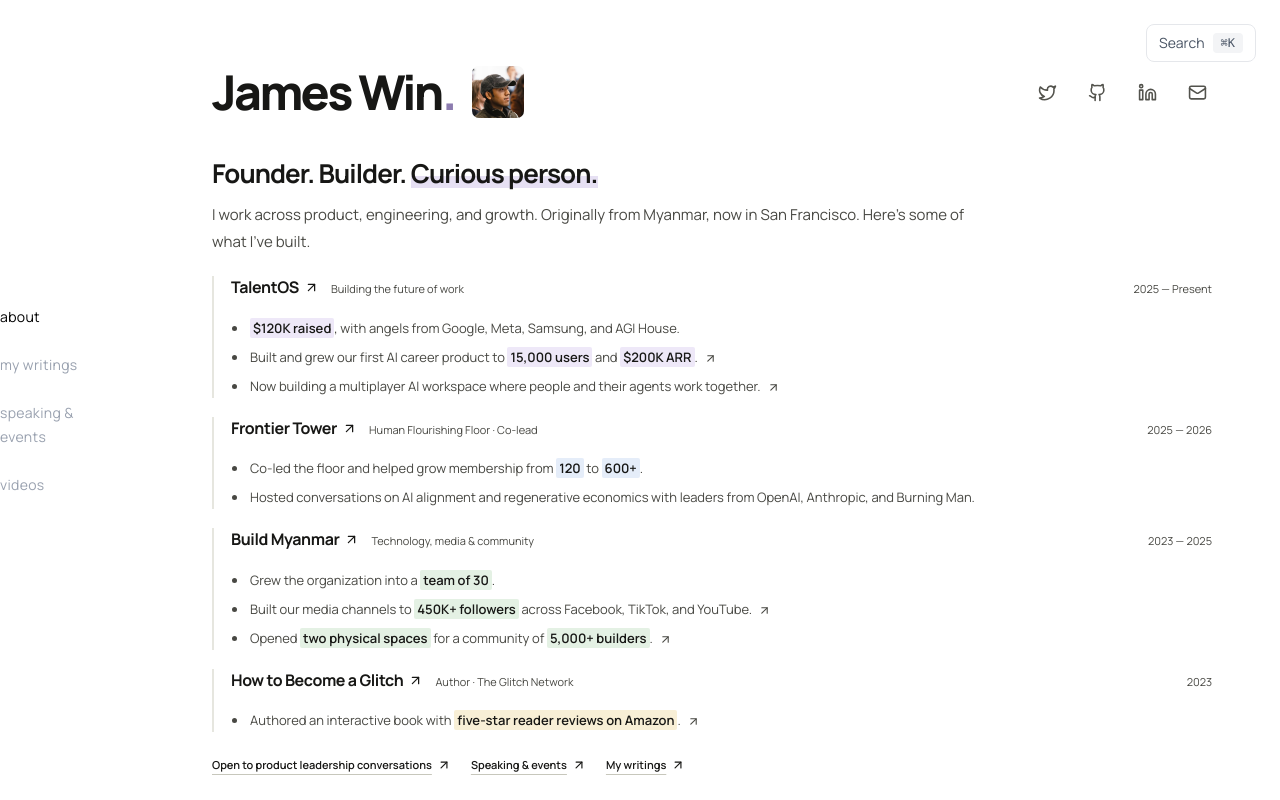
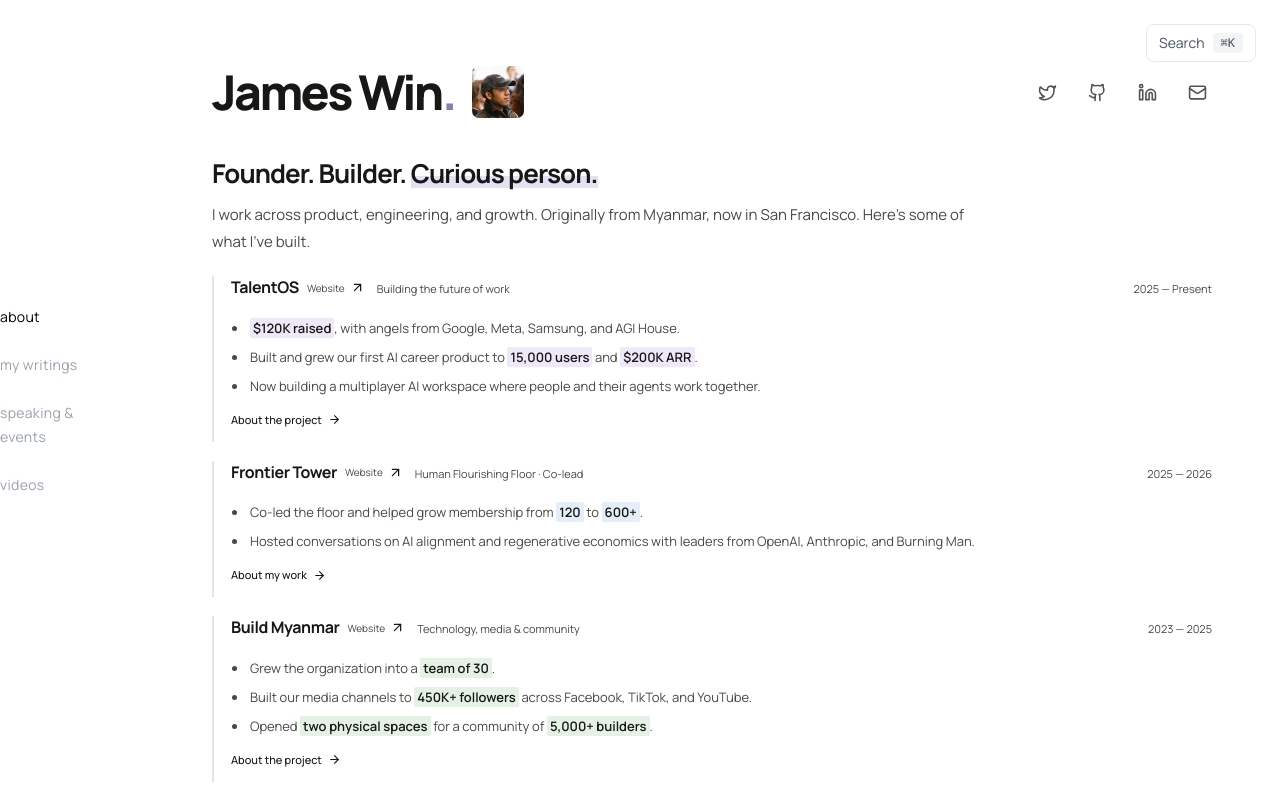
Before and after one commit to Asura2222/personalsite2026, a Next.js app in the folder personal-website/: page / in a window 1280 px wide. Shown: the top 800 px of the page. Built offline with nearby package versions, Linux system fonts and the light colour scheme.

Commit message:
feat: link intro titles to original project websites

```diff
--- a/personal-website/app/portfolio.css
+++ b/personal-website/app/portfolio.css
@@ -1257,6 +1257,21 @@
   font-weight: 400;
   letter-spacing: 0;
   color: var(--pv-muted);
+}
+.pv-track-site-label {
+  margin-left: 3px;
+  font-size: 10px;
+  font-weight: 400;
+  letter-spacing: 0;
+  color: var(--pv-muted);
+}
+.pv-track-details {
+  display: inline-flex;
+  align-items: center;
+  gap: 6px;
+  min-height: 44px;
+  font-size: 11px;
+  font-weight: 500;
 }
 .pv-track-heading time {
   font-size: 11px;
--- a/personal-website/components/sections/intro-achievements.tsx
+++ b/personal-website/components/sections/intro-achievements.tsx
@@ -1,5 +1,5 @@
 import Link from "next/link";
-import { ArrowUpRight } from "lucide-react";
+import { ArrowRight, ArrowUpRight } from "lucide-react";
 
 export function IntroAchievements() {
   return (
@@ -7,9 +7,10 @@ export function IntroAchievements() {
       <section className="pv-track" aria-labelledby="talentos-track">
         <div className="pv-track-heading">
           <h2 id="talentos-track">
-            <Link href="/work/talentos">
-              TalentOS <ArrowUpRight size={15} />
-            </Link>
+            <a href="https://talentos.so/">
+              TalentOS <span className="pv-track-site-label">Website</span>
+              <ArrowUpRight size={15} aria-hidden="true" />
+            </a>
             <span>Building the future of work</span>
           </h2>
           <time>2025 — Present</time>
@@ -20,28 +21,31 @@ export function IntroAchievements() {
             angels from Google, Meta, Samsung, and AGI House.
           </li>
           <li>
-            <Link href="/work/ai-career-product">
             Built and grew our first AI career product to{" "}
             <mark className="pv-mark pv-mark-purple">15,000 users</mark> and{" "}
             <mark className="pv-mark pv-mark-purple">$200K ARR</mark>.
-              <ArrowUpRight size={13} />
-            </Link>
           </li>
           <li>
-            <Link href="/work/talentos">
             Now building a multiplayer AI workspace where people and their
             agents work together.
-              <ArrowUpRight size={13} />
-            </Link>
           </li>
         </ul>
+        <Link
+          className="pv-track-details"
+          href="/work/talentos"
+          aria-label="About the TalentOS project"
+        >
+          About the project <ArrowRight size={13} aria-hidden="true" />
+        </Link>
       </section>
       <section className="pv-track" aria-labelledby="frontier-track">
         <div className="pv-track-heading">
           <h2 id="frontier-track">
-            <Link href="/work/frontier-tower">
-              Frontier Tower <ArrowUpRight size={15} />
-            </Link>
+            <a href="https://frontiertower.io/">
+              Frontier Tower{" "}
+              <span className="pv-track-site-label">Website</span>
+              <ArrowUpRight size={15} aria-hidden="true" />
+            </a>
             <span>Human Flourishing Floor · Co-lead</span>
           </h2>
           <time>2025 — 2026</time>
@@ -57,13 +61,21 @@ export function IntroAchievements() {
             leaders from OpenAI, Anthropic, and Burning Man.
           </li>
         </ul>
+        <Link
+          className="pv-track-details"
+          href="/work/frontier-tower"
+          aria-label="About my work at Frontier Tower"
+        >
+          About my work <ArrowRight size={13} aria-hidden="true" />
+        </Link>
       </section>
       <section className="pv-track" aria-labelledby="myanmar-track">
         <div className="pv-track-heading">
           <h2 id="myanmar-track">
-            <Link href="/work/build-myanmar-media">
-              Build Myanmar <ArrowUpRight size={15} />
-            </Link>
+            <a href="https://www.buildmyanmarmedia.com/">
+              Build Myanmar <span className="pv-track-site-label">Website</span>
+              <ArrowUpRight size={15} aria-hidden="true" />
+            </a>
             <span>Technology, media & community</span>
           </h2>
           <time>2023 — 2025</time>
@@ -74,30 +86,33 @@ export function IntroAchievements() {
             <mark className="pv-mark pv-mark-green">team of 30</mark>.
           </li>
           <li>
-            <Link href="/work/build-myanmar-media">
             Built our media channels to{" "}
             <mark className="pv-mark pv-mark-green">450K+ followers</mark>{" "}
             across Facebook, TikTok, and YouTube.
-              <ArrowUpRight size={13} />
-            </Link>
           </li>
           <li>
-            <Link href="/work/build-myanmar-spaces">
             Opened{" "}
             <mark className="pv-mark pv-mark-green">two physical spaces</mark>{" "}
             for a community of{" "}
             <mark className="pv-mark pv-mark-green">5,000+ builders</mark>.
-              <ArrowUpRight size={13} />
-            </Link>
           </li>
         </ul>
+        <Link
+          className="pv-track-details"
+          href="/work/build-myanmar-media"
+          aria-label="About the Build Myanmar project"
+        >
+          About the project <ArrowRight size={13} aria-hidden="true" />
+        </Link>
       </section>
       <section className="pv-track" aria-labelledby="book-track">
         <div className="pv-track-heading">
           <h2 id="book-track">
-            <Link href="/work/the-glitch-network">
-              How to Become a Glitch <ArrowUpRight size={15} />
-            </Link>
+            <a href="https://www.amazon.com/How-Become-Glitch-369-Labs/dp/B0CR9GNDJN">
+              How to Become a Glitch{" "}
+              <span className="pv-track-site-label">Amazon</span>
+              <ArrowUpRight size={15} aria-hidden="true" />
+            </a>
             <span>Author · The Glitch Network</span>
           </h2>
           <time>2023</time>
@@ -113,6 +128,13 @@ export function IntroAchievements() {
             </a>
           </li>
         </ul>
+        <Link
+          className="pv-track-details"
+          href="/work/the-glitch-network"
+          aria-label="About How to Become a Glitch"
+        >
+          About the book <ArrowRight size={13} aria-hidden="true" />
+        </Link>
       </section>
     </div>
   );
--- a/personal-website/lib/portfolio.ts
+++ b/personal-website/lib/portfolio.ts
@@ -172,7 +172,7 @@ export const portfolioProjects: PortfolioProject[] = [
         label: "My co-lead announcement",
         href: "https://www.linkedin.com/posts/james-win_i-officially-became-a-co-lead-of-the-human-activity-7372417919814889472-dzBf",
       },
-      { label: "Frontier Tower", href: "https://x.com/frontiertower" },
+      { label: "Frontier Tower website", href: "https://frontiertower.io/" },
       { label: "My hosted events", href: "https://luma.com/user/win22" },
     ],
     accent: "blue",
@@ -208,6 +208,10 @@ export const portfolioProjects: PortfolioProject[] = [
       },
     ],
     links: [
+      {
+        label: "Build Myanmar Media",
+        href: "https://www.buildmyanmarmedia.com/",
+      },
       {
         label: "How the channel reached 10K subscribers",
         href: "https://monkeynews.substack.com/p/how-build-myanmar-channel-got-10k",
```
Lines whose indentation alone changed are shown as unchanged.
